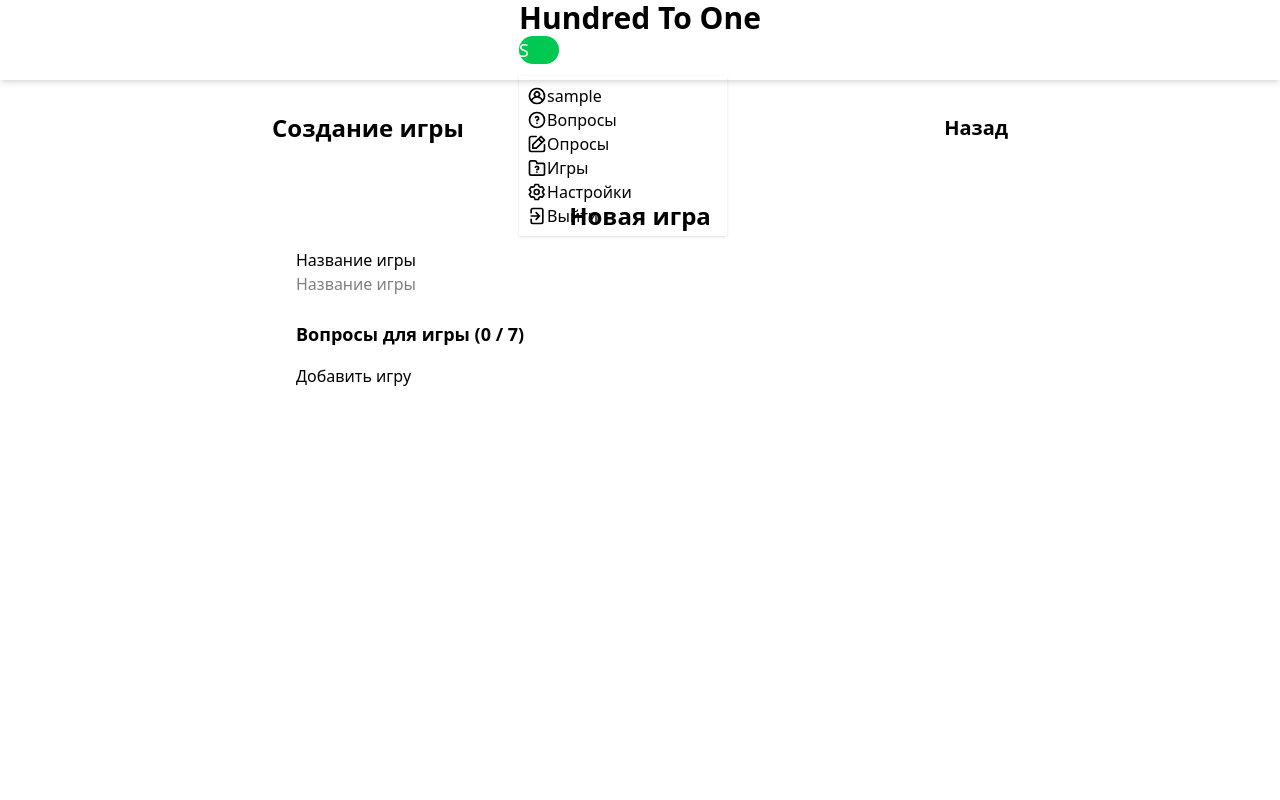
After one commit to VND0/hundred-to-one, a Flask app: page /games/game-add in a window 1280 px wide. The commit adds this page. Run offline with Flask 3, Linux system fonts and the light colour scheme; the visitor is signed in with stand-in values (Sample User, id 1); data that the repository does not hold is empty; some libraries are stand-ins or nearby versions.

Commit message:
- Split content for games in 2 pages: games list, game-add form - Return 7 questions for account init

```diff
--- a/init_account.py
+++ b/init_account.py
@@ -26,7 +26,7 @@ QUESTIONS = [
 def add_questions(user_id: str) -> None:
     user = db.session.query(User).filter(User.id == user_id).one()
     shuffle(QUESTIONS)
-    for q in QUESTIONS[:5]:
+    for q in QUESTIONS[:7]:
         question = Question(id=str(uuid.uuid4()), question=q, user_id=user_id)
         db.session.add(question)
         user.questions.append(question)
--- a/main.py
+++ b/main.py
@@ -176,7 +176,14 @@ def poll_form_done():
 def games_list():
     questions = db.session.query(Question).filter(Question.user_id == current_user.id).all()
     games = db.session.query(Game).filter(Game.user_id == current_user.id).all()
-    return render_template("games.html", title="Мои игры", games=games, questions=questions, gq=questions[:7])
+    return render_template("games.html", title="Мои игры", games=games, gq=questions[:7])
+
+
+@app.route("/games/game-add")
+@login_required
+def game_add():
+    questions = db.session.query(Question).filter(Question.user_id == current_user.id).all()
+    return render_template("game_add.html", title="Создание игры", questions=questions)
 
 
 @app.route("/game-info/<game_id>")
--- /dev/null
+++ b/templates/game_add.html
@@ -0,0 +1,49 @@
+{% extends 'base.html' %}
+
+{% block content %}
+    <div class="max-w-3xl mx-auto px-4">
+        <div class="flex justify-between items-center my-8">
+            <h1 class="font-bold text-2xl">Создание игры</h1>
+            <a class="link link-info font-bold text-xl" href="/games">Назад</a>
+        </div>
+
+        <form id="addForm" class="bg-base-300 rounded-lg mt-4 p-6">
+            <h1 class="text-2xl font-bold text-center mb-4">Новая игра</h1>
+
+            <label class="floating-label block w-full mb-6">
+                <span>Название игры</span>
+                <input type="text" placeholder="Название игры" minlength="5" maxlength="50"
+                       class="input w-full rounded-xl text-base" id="addInput" name="game" required />
+            </label>
+
+            <div class="divider divider-error text-lg font-semibold" id="listTitle">Вопросы для игры (0 / 7)</div>
+
+            <ul id="questionsList" class="space-y-4 mb-4">
+                {% for question in questions %}
+                    {% if question.answers | length >= 6 %}
+                        {% set word_amount = question.question.strip().split() | length %}
+                        <li class="flex items-center gap-2 w-full bg-base-200 rounded-lg px-4 py-2" data-question-id="{{ question.id }}">
+                            <span class="flex-1 font-semibold {{ 'break-words' if word_amount > 1 else 'break-all' }}">
+                                {{ question.question }}
+                            </span>
+
+                            <div class="flex self-start items-center gap-2">
+                                <a href="/answers/{{ question.id }}" class="btn btn-xs btn-soft btn-info">
+                                    Ответы: {{ question.answers | length }}
+                                </a>
+
+                                <input type="checkbox" class="checkbox checkbox-sm checkbox-accent border-2" />
+                            </div>
+                        </li>
+                    {% endif %}
+                {% endfor %}
+            </ul>
+
+            <button class="btn btn-disabled btn-info rounded-xl" id="addButton" type="submit">Добавить игру</button>
+        </form>
+    </div>
+{% endblock %}
+
+{% block scripts %}
+    <script src="{{ url_for('static', filename='scripts/games.js') }}" type="module"></script>
+{% endblock %}
```
Also changed, not shown: templates/games.html (+8 -45 lines), static/scripts/gameAdd.js (renamed from static/scripts/games.js).
